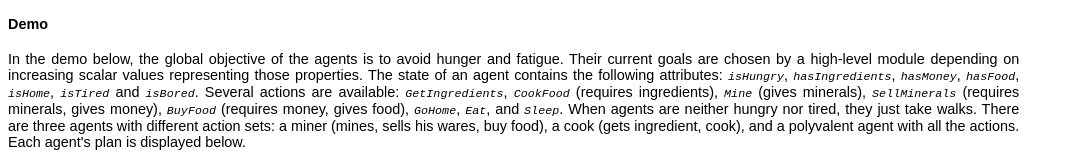
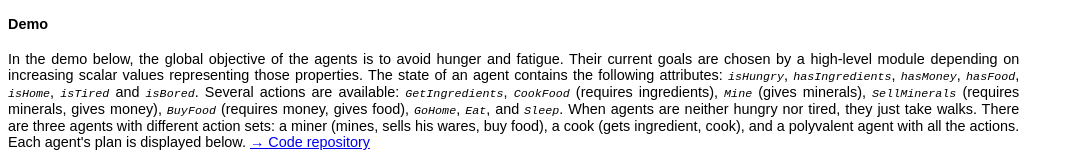
Before and after one commit to merwaaan/goap, a plain HTML site: page index.html in a window 1280 px wide. Shown: the part 639-800 px from the top of the page, without its empty margins (0-1075 px from the left). Drawn offline with Linux system fonts and the light colour scheme.

Commit message:
Add link to repo

```diff
--- a/index.html
+++ b/index.html
@@ -79,7 +79,7 @@
 
         <h4>Demo</h4>
 
-        <p>In the demo below, the global objective of the agents is to avoid hunger and fatigue. Their current goals are chosen by a high-level module depending on increasing scalar values representing those properties. The state of an agent contains the following attributes: <i>isHungry</i>, <i>hasIngredients</i>, <i>hasMoney</i>, <i>hasFood</i>, <i>isHome</i>, <i>isTired</i> and <i>isBored</i>. Several actions are available: <i>GetIngredients</i>, <i>CookFood</i> (requires ingredients), <i>Mine</i> (gives minerals), <i>SellMinerals</i> (requires minerals, gives money), <i>BuyFood</i> (requires money, gives food), <i>GoHome</i>, <i>Eat</i>, and <i>Sleep</i>. When agents are neither hungry nor tired, they just take walks. There are three agents with different action sets: a miner (mines, sells his wares, buy food), a cook (gets ingredient, cook), and a polyvalent agent with all the actions. Each agent's plan is displayed below.</p>
+        <p>In the demo below, the global objective of the agents is to avoid hunger and fatigue. Their current goals are chosen by a high-level module depending on increasing scalar values representing those properties. The state of an agent contains the following attributes: <i>isHungry</i>, <i>hasIngredients</i>, <i>hasMoney</i>, <i>hasFood</i>, <i>isHome</i>, <i>isTired</i> and <i>isBored</i>. Several actions are available: <i>GetIngredients</i>, <i>CookFood</i> (requires ingredients), <i>Mine</i> (gives minerals), <i>SellMinerals</i> (requires minerals, gives money), <i>BuyFood</i> (requires money, gives food), <i>GoHome</i>, <i>Eat</i>, and <i>Sleep</i>. When agents are neither hungry nor tired, they just take walks. There are three agents with different action sets: a miner (mines, sells his wares, buy food), a cook (gets ingredient, cook), and a polyvalent agent with all the actions. Each agent's plan is displayed below. <a href="https://github.com/merwaaan/goap">→ Code repository</a></p>
     </div>
 
     <div id="game"></div>
```
